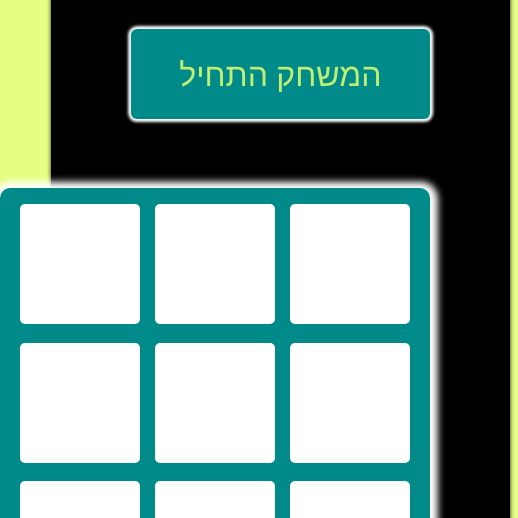
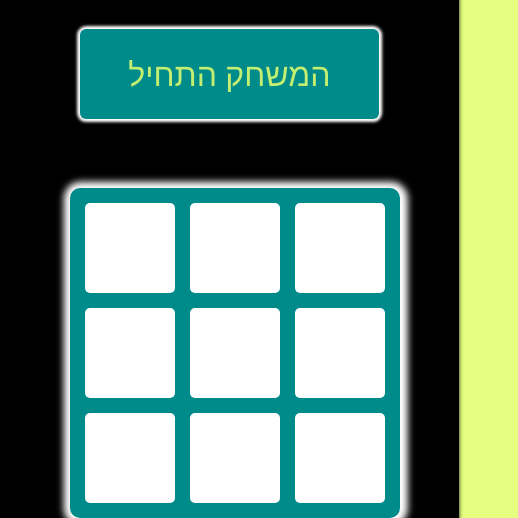
Before and after one commit to ZivShabi/TicTacToe, a plain HTML site: page index.html in a window 390 px wide. Both pictures are taken after a click on the button "play". Shown: the part 326-844 px from the top of the page, 518 px wide, since content can reach past the window. Drawn offline with Linux system fonts and the light colour scheme.

Commit message:
שינוי

```diff
--- a/style.css
+++ b/style.css
@@ -102,3 +102,39 @@ select {
     cursor: pointer;
     transition: cubic-bezier(0.175, 0.885, 0.32, 1.275);
 }
+
+@media (max-width:767px) {
+    .TicTacToe {
+        box-shadow: 0.8px 0.8px 7px 7px white;
+        background-color: darkcyan;
+        width: 300px;
+        height: 300px;
+        display: flex;
+        justify-content: center;
+        flex-wrap: wrap;
+        align-items: center;
+        margin: 1em -0.3em;
+        text-align: center;
+        border-radius: 10px;
+        font-size: 4.3em;
+        font-weight: 550;
+        gap: 15px;
+        padding: 15px;
+        font-family: Arial, Helvetica, sans-serif;
+        display: none;
+    }
+
+    .TicTacToe .btn {
+        font-family: 'Gill Sans', 'Gill Sans MT', Calibri, 'Trebuchet MS', sans-serif;
+        width: 30%;
+        height: 30%;
+        font-size: 1.1em;
+        font-weight: 650;
+        background-color: white;
+        border-radius: 5px;
+        color: black;
+        text-align: center;
+        cursor: pointer;
+        transition: cubic-bezier(0.175, 0.885, 0.32, 1.275);
+    }
+}
```
